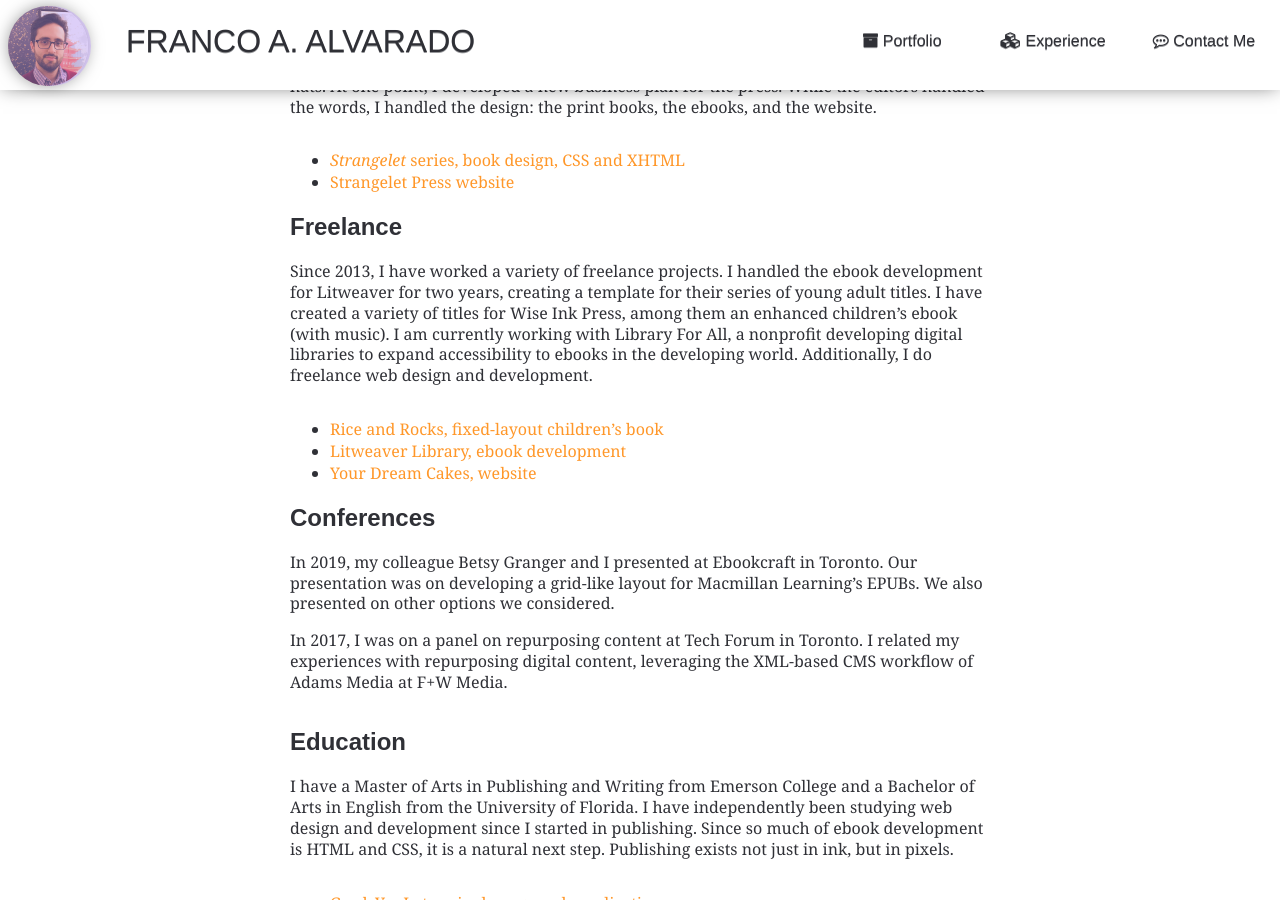
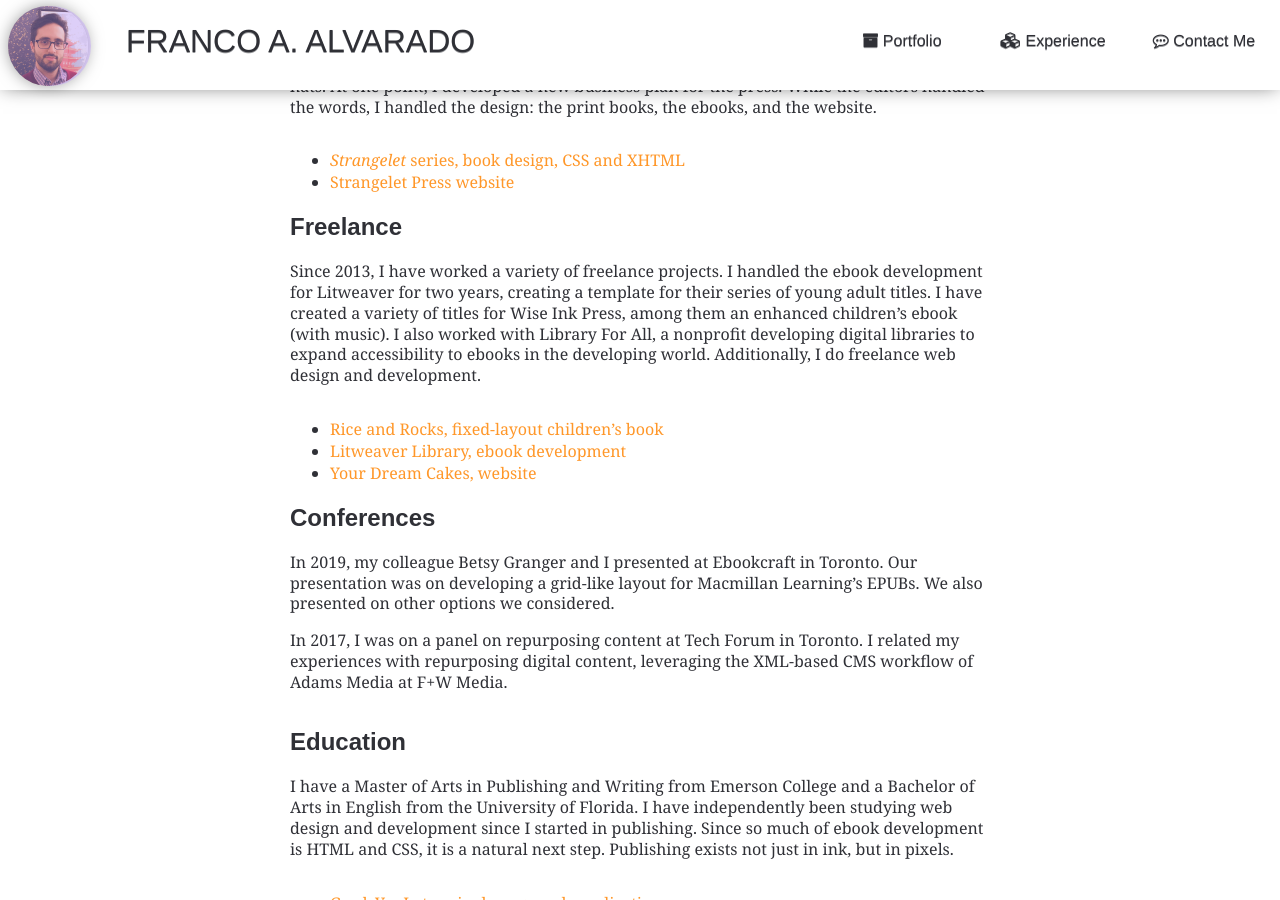
Before and after one commit to francopub/francopub.github.io, a Jekyll site: the page built from experience/index.html, in a window 1280 px wide and 900 px high, scrolled down 1289 px. Built offline with Jekyll 4.4.1, drawn with Linux system fonts in a browser that asks for light colours; nearby versions of some CDN libraries; some web fonts are replaced; some of the changed text lies outside the part shown.

Commit message:
Updated timeline for library for all

```diff
--- a/experience/index.html
+++ b/experience/index.html
@@ -49,7 +49,7 @@ published: true
 
 <h2>Freelance</h2>
 
-<p>Since 2013, I have worked a variety of freelance projects. I handled the ebook development for Litweaver for two years, creating a template for their series of young adult titles. I have created a variety of titles for Wise Ink Press, among them an enhanced children&#8217;s ebook (with music). I am currently working with Library For All, a nonprofit developing digital libraries to expand accessibility to ebooks in the developing world. Additionally, I do freelance web design and development.</p>
+<p>Since 2013, I have worked a variety of freelance projects. I handled the ebook development for Litweaver for two years, creating a template for their series of young adult titles. I have created a variety of titles for Wise Ink Press, among them an enhanced children&#8217;s ebook (with music). I also worked  with Library For All, a nonprofit developing digital libraries to expand accessibility to ebooks in the developing world. Additionally, I do freelance web design and development.</p>
 
 <ul>
   <li><a href="{{ site.baseurl }}{% post_url 2016-10-02-RiceAndRocks %}">Rice and Rocks, fixed-layout children&#8217;s book</a></li>
```
Also changed, not shown: other parts of experience/index.html (+1 -1 lines).
